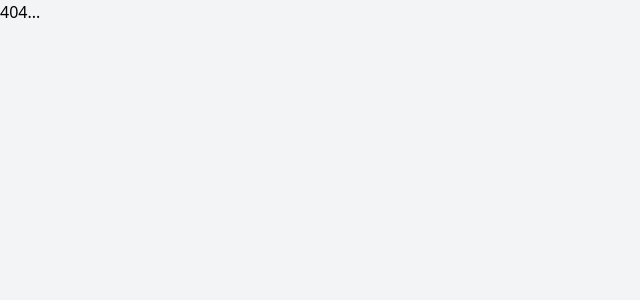
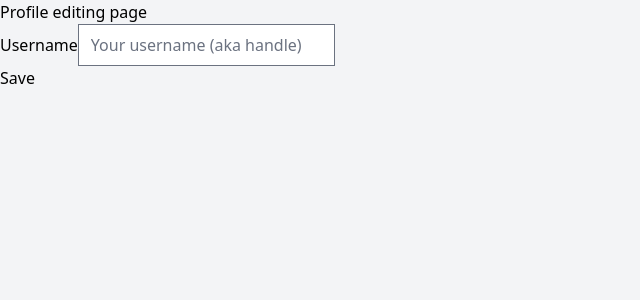
Before and after one commit to smolak/urls-project-vercel, a Next.js app: page /settings/profile in a window 1280 px wide. Before the commit this address had no page. Shown: the top 300 px of the page, without its empty margins (0-640 px from the left). Built offline with nearby package versions, Linux system fonts and the light colour scheme.

Commit message:
Add page for profile settings

```diff
--- /dev/null
+++ b/pages/settings/profile.tsx
@@ -0,0 +1,12 @@
+import { SettingsProfileForm } from "../../lib/settings/profile/ui/SettingsProfileForm";
+
+const SettingsProfile = () => {
+  return (
+    <>
+      <h2>Profile editing page</h2>
+      <SettingsProfileForm />
+    </>
+  );
+};
+
+export default SettingsProfile;
```
